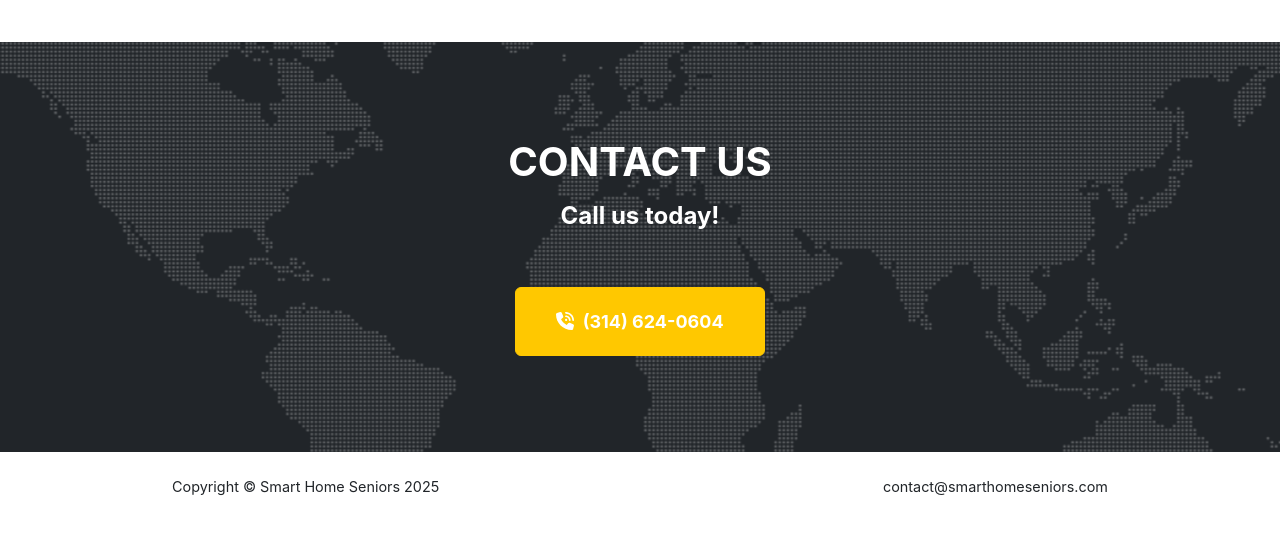
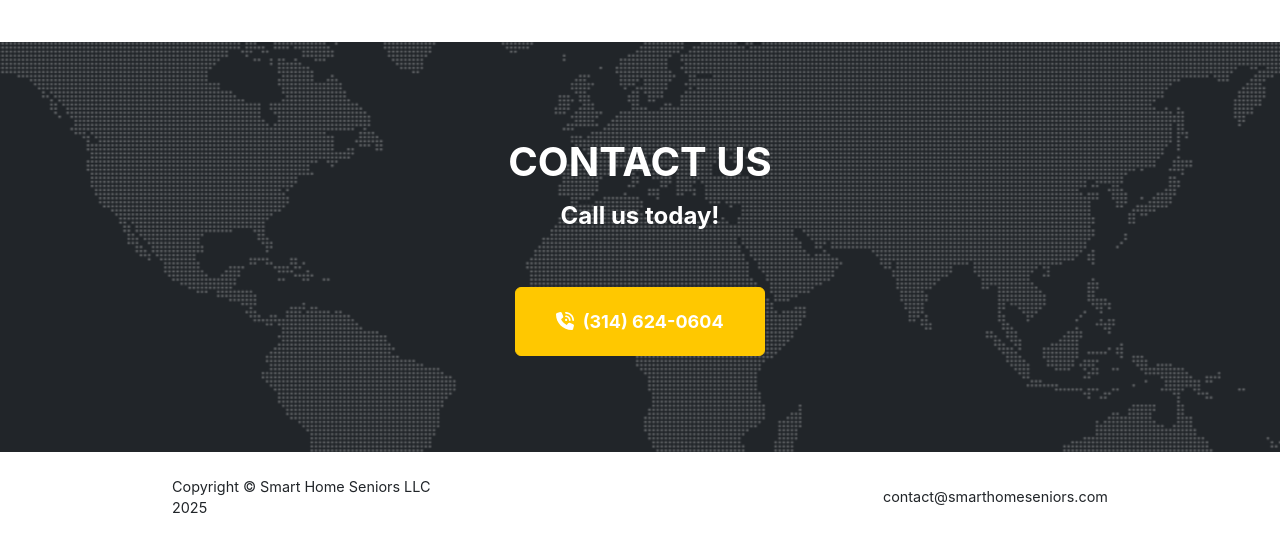
Before and after one commit to chrismuntean/Smart-Home-Seniors, a plain HTML site: page index.html in a window 1280 px wide. Shown: the part 4420-4963 px from the top of the page. Before the commit the page ends 4941 px from the top, so only its background shows below. Drawn offline with nearby package versions, Linux system fonts and the light colour scheme.

Commit message:
Updated footer and license to reflect Smart Home Seniors LLC

```diff
--- a/index.html
+++ b/index.html
@@ -307,7 +307,7 @@
         <footer class="footer py-4">
             <div class="container">
                 <div class="row align-items-center">
-                    <div class="col-lg-4 text-lg-start">Copyright &copy; Smart Home Seniors 2025</div>
+                    <div class="col-lg-4 text-lg-start">Copyright &copy; Smart Home Seniors LLC 2025</div>
                     <div class="col-lg-4 my-3 my-lg-0">
                         <!--
                         <a class="btn btn-dark btn-social mx-2" href="#!" aria-label="Twitter"><i class="fab fa-twitter"></i></a>
```
Also changed, not shown: 1 other file.
